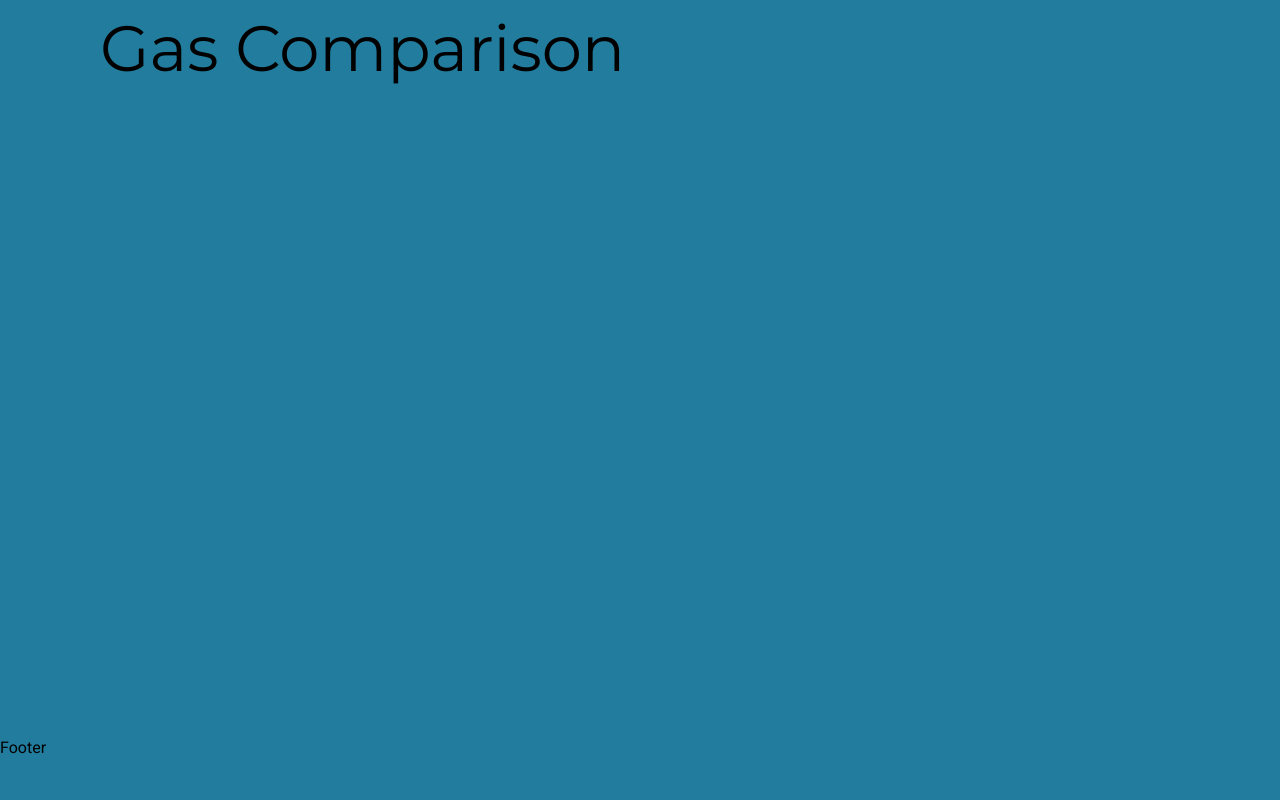
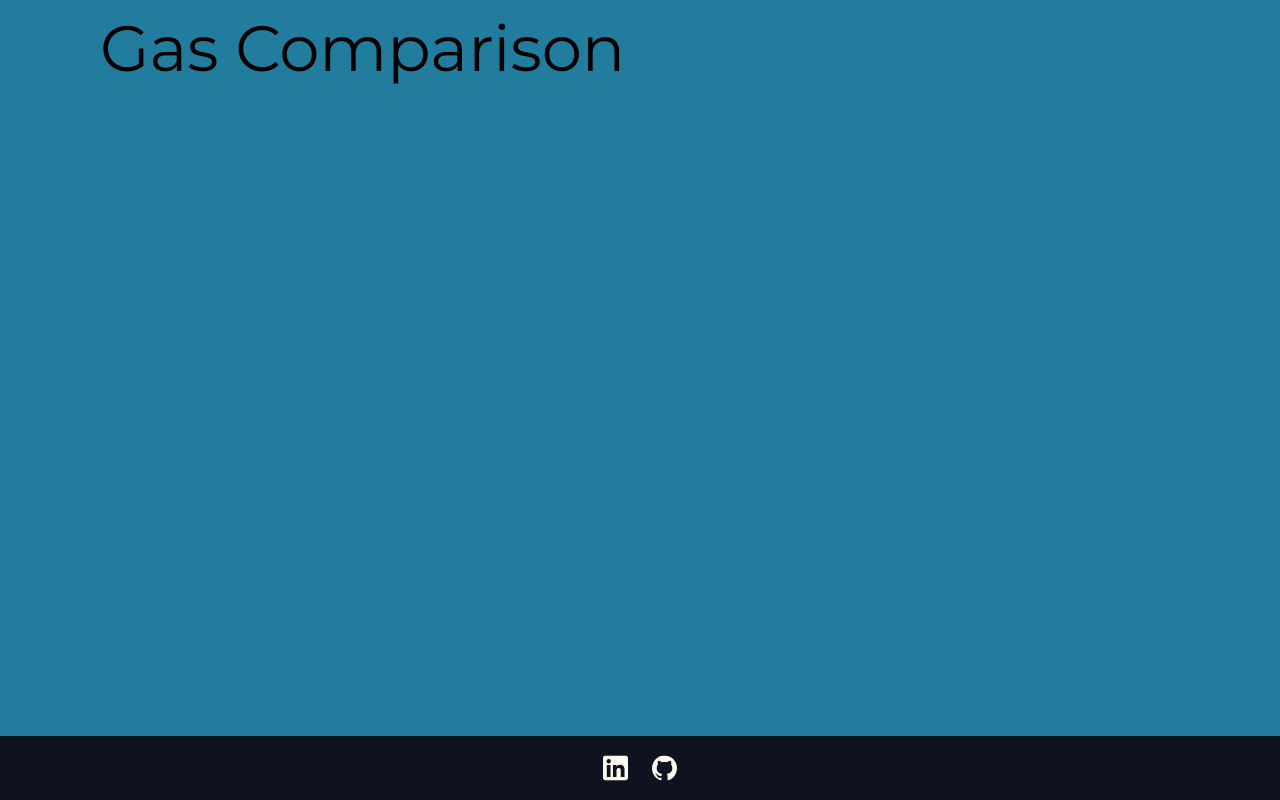
Before and after one commit to dbigueta/gas-comparison, a Next.js app: page / in a window 1280 px wide. Built offline with nearby package versions, Linux system fonts and the light colour scheme.

Commit message:
Finished Footer

```diff
--- a/components/globals/Footer.tsx
+++ b/components/globals/Footer.tsx
@@ -1,7 +1,30 @@
+import Image from 'next/image';
+
 const Footer = () => {
   return (
-    <footer>Footer</footer>
-  )
-}
+    <footer className="bg-neutral-500 h-footer">
+      <div className="wrapper">
+        <nav className="h-full">
+          <ul className="flex justify-center items-center gap-6 h-full">
+            <li>
+              <a href="https://www.linkedin.com/in/dexter-bigueta" target="_blank">
+                <figure className="scale-transition">
+                  <Image src="/assets/LinkedIn.svg" width="25" height="25" alt="Click here to view my LinkedIn!" />
+                </figure>
+              </a>
+            </li>
+            <li>
+              <a href="https://github.com/dbigueta" target="_blank">
+                <figure className="scale-transition">
+                  <Image src="/assets/Github.svg" width="25" height="25" alt="Click here to view my GitHub!" />
+                </figure>
+              </a>
+            </li>
+          </ul>
+        </nav>
+      </div>
+    </footer>
+  );
+};
 
-export default Footer
+export default Footer;
```
